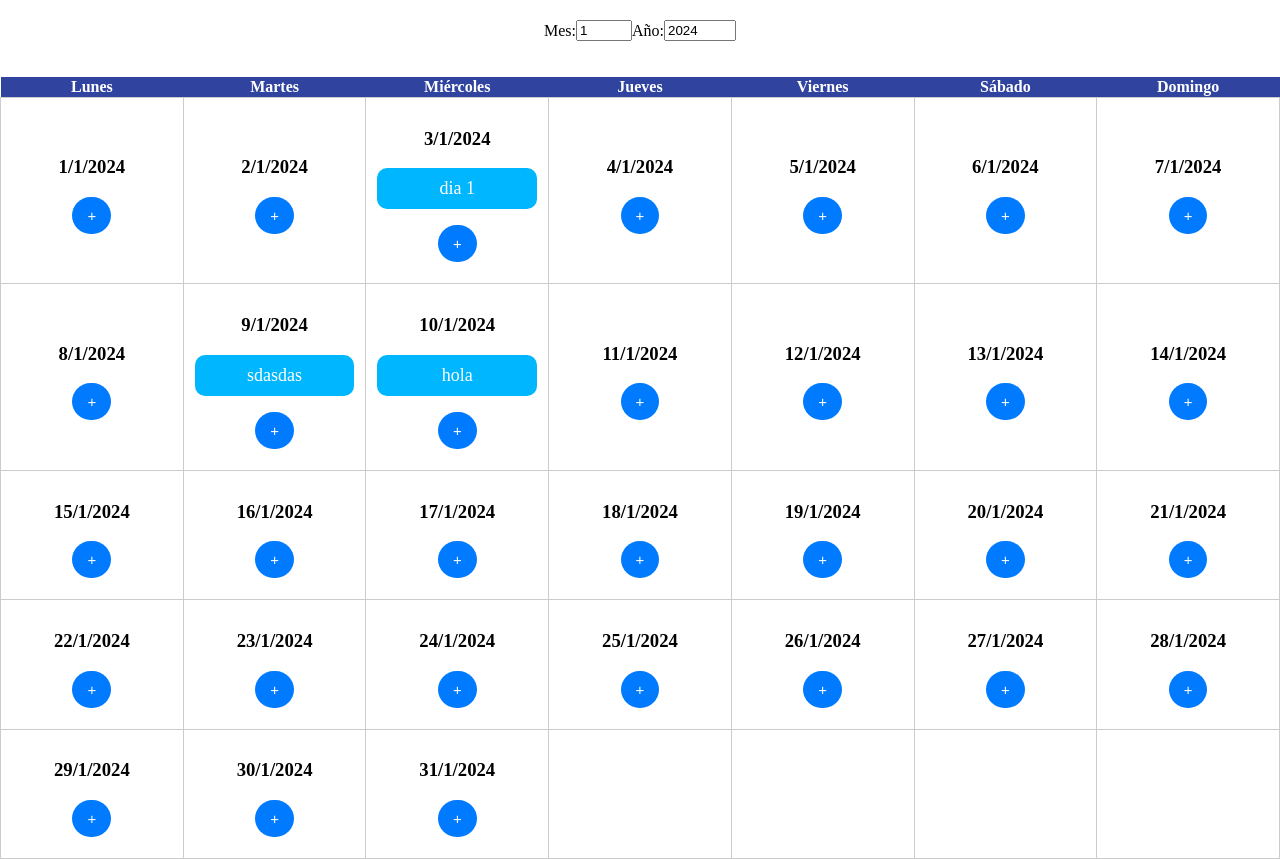
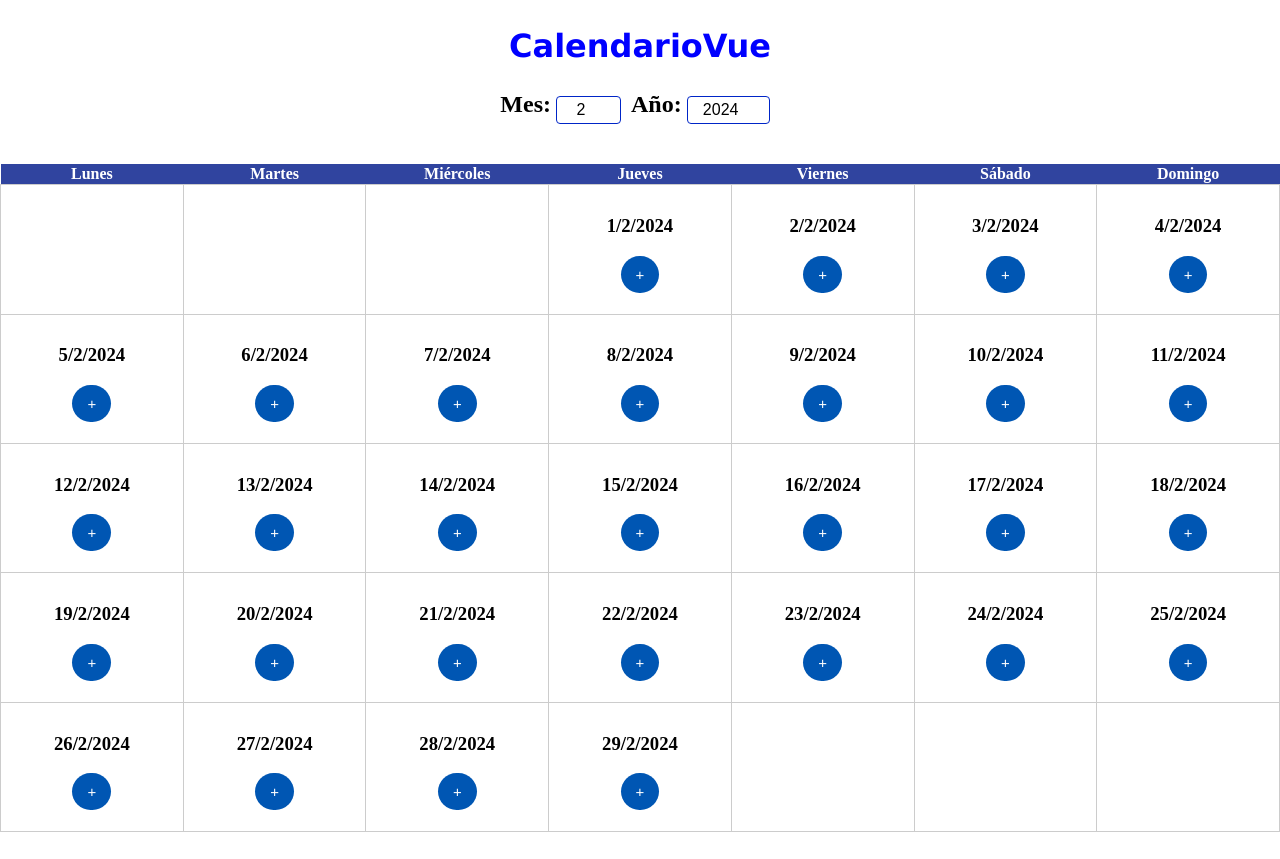
Before and after one commit to sergiorc13/CalendarioVue, a Vue app: page / in a window 1280 px wide. After the commit the page ends 832 px from the top, so only its background shows below. Built offline with nearby package versions, Linux system fonts and the light colour scheme; data requests are answered from the project's data file.

Commit message:
editarNF

```diff
--- a/db.json
+++ b/db.json
@@ -4,31 +4,6 @@
       "id": "505",
       "name": "hola",
       "date": "10/1/2024"
-    },
-    {
-      "id": "228",
-      "name": "dia 1",
-      "date": "3/1/2024"
-    },
-    {
-      "id": 233,
-      "name": "sdasdas",
-      "date": "9/1/2024"
-    },
-    {
-      "id": 3,
-      "name": "Cumple",
-      "date": "21/7/2024"
-    },
-    {
-      "id": 284,
-      "name": "agosto",
-      "date": "1/8/2024"
-    },
-    {
-      "id": 982,
-      "name": "Mi cumpleaños",
-      "date": "21/7/2026"
     }
   ]
 }
--- a/src/App.vue
+++ b/src/App.vue
@@ -1,10 +1,18 @@
 <script setup lang="ts">
 import calendarioMes from './components/calendarioMes.vue';
 import { ref } from 'vue'
-const mes = ref(1)
-const anio = ref(2024)
+
+//Mostrar por defecto el mes y el año actual
+
+const mes = ref(new Date().getMonth() + 1)
+const anio = ref(new Date().getFullYear())
+
 </script>
+
 <template>
+  <div>
+    <h2>CalendarioVue</h2>
+  </div>
     <div class="elegir">
       <label for="mes"> Mes: </label>
         <input type="number" v-model="mes" min="1" max="12"/>
@@ -15,10 +23,36 @@ const anio = ref(2024)
 </template>
 
 <style>
-  .elegir{
+ .elegir {
+    text-align: center;
     margin-top: 20px;
     display: flex;
     justify-content: center;
     align-items: center;
   }
+
+  h2 {
+    color: blue;
+    font-size: 32px;
+    font-weight: bold;
+    text-align: center;
+    font-family: Verdana, Geneva, Tahoma, sans-serif;
+  }
+
+  label {
+    display: flex;
+    margin-bottom: 10px;
+    font-size: 24px;
+    font-weight: bold;
+  }
+
+  input {
+    text-align: center;
+    padding: 4px ;
+    font-size: 16px;
+    border: 1px solid #0025c7;
+    border-radius: 4px;
+    margin-left: 5px;
+    margin-right: 10px;
+  }
 </style>
--- a/src/components/addModal.vue
+++ b/src/components/addModal.vue
@@ -1,5 +1,5 @@
 <script setup lang="ts">
-import { defineProps, ref } from 'vue';
+import { defineProps, ref, onMounted } from 'vue';
 
 interface Props {
   showModal: boolean;
@@ -24,14 +24,8 @@ const addEvent = async () => {
 
     if (response.ok) {
       console.log('Evento añadido correctamente.');
-      // Llamar a fetchEvents para actualizar la lista de eventos después de agregar uno nuevo
-      const fetchEvents = async () => {
-        const response = await fetch('http://localhost:3000/events');
-        const data = await response.json();
-        console.log(data);
-      };
+      location.reload();
 
-      fetchEvents();
     } else {
       console.error('Error al añadir el evento.');
     }
@@ -42,6 +36,8 @@ const addEvent = async () => {
   // Cerrar el modal después de añadir el evento, independientemente del resultado
   props.closeModal();
 };
+
+
 </script>
 
 
--- a/src/components/calendarioMes.vue
+++ b/src/components/calendarioMes.vue
@@ -1,5 +1,5 @@
 <script setup lang="ts">
-import {computed } from 'vue'
+import {computed, mergeProps } from 'vue'
 import celdaCalendario from '@/components/celdaCalendario.vue'
 
 interface Props{
@@ -16,8 +16,6 @@ const props = withDefaults(defineProps<Props>(),{
             ROWS: 5,
             anio: 2000,
             mes: 1
-
-
 })
 
 
--- a/src/components/celdaCalendario.vue
+++ b/src/components/celdaCalendario.vue
@@ -1,5 +1,5 @@
 <script setup lang="ts">
-import { ref, onMounted } from 'vue';
+import { ref, onMounted, onBeforeMount } from 'vue';
 import Modal from './addModal.vue';
 
 interface Props {
@@ -25,7 +25,7 @@ const closeModal = () => {
 };
 
 // Método para obtener los eventos del servidor JSON
-const fetchEvents = async () => {
+ const fetchEvents = async () => {
   try {
     const response = await fetch('http://localhost:3000/events');
     const data = await response.json();
@@ -41,15 +41,21 @@ const getEventsForCurrentDay = () => {
   return events.value.filter((event: any) => event.date === props.valor) as Array<any>;
 };
 
-// Llamar a fetchEvents al montar el componente
+//Montar el componente automaricamente
 onMounted(() => {
   fetchEvents();
 });
 
-// Manejar el evento emitido desde el modal cuando se agrega un nuevo evento
-const handleEventoAgregado = () => {
-  fetchEvents(); // Volver a cargar los eventos después de agregar uno nuevo
+//Editar el evento
+const openModalFromCellEditar = () => {
+  showModal.value = true;
 };
+
+
+
+
+
+
 </script>
 
 <template>
@@ -57,11 +63,12 @@ const handleEventoAgregado = () => {
     <h3>{{ props.valor }}</h3>
     <ul>
       <li v-for="event in getEventsForCurrentDay()" :key="event.id">
-        {{ event.name }}
+        {{ event.name}} <br>
+        <button @click="openModalFromCell">Editar</button>
       </li>
     </ul>
     <!-- Botón para abrir el modal, pasa props.valor como selectedDate -->
-    <button class="añadir" @click="openModalFromCell">+</button>
+    <button class="añadir" @click="openModalFromCellEditar">+</button>
   </div>
   <!-- Renderiza el modal solo si showModal es true -->
   <Modal v-if="showModal" :showModal="showModal" :closeModal="closeModal" :selectedDate="props.valor || ''" />
@@ -78,7 +85,7 @@ const handleEventoAgregado = () => {
 }
 
 .añadir {
-  background-color: #007bff;
+  background-color: #0056b3;
   font-size: 15px;
   text-align: center;
   color: #fff;
@@ -89,7 +96,7 @@ const handleEventoAgregado = () => {
 }
 
 .añadir:hover {
-  background-color: #0056b3;
+  background-color: #003a77;
 }
 
 ul {
@@ -100,10 +107,10 @@ ul {
 li {
   margin-bottom: 5px;
   border-radius: 10px;
-  background-color: rgb(0, 183, 255);
-  padding: 10px;
+  background-color: rgb(183, 0, 255);
+  padding: 8px;
   color: white;
-  font-size: 18px;
+  font-size: 16px;
 }
 
 /* Estilos para el modal (ajustar según necesidades) */
```
